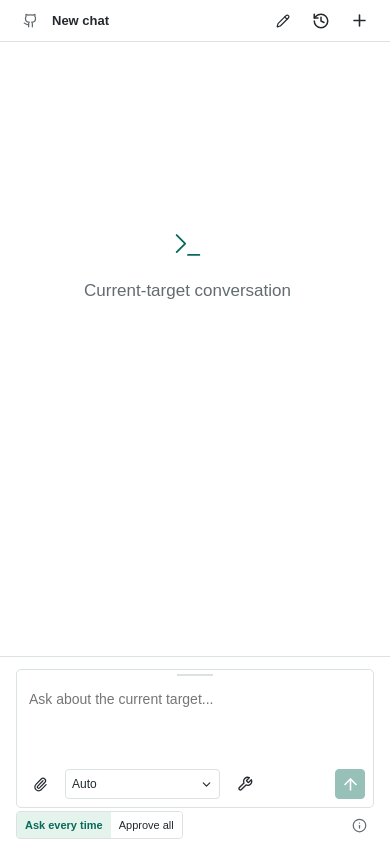
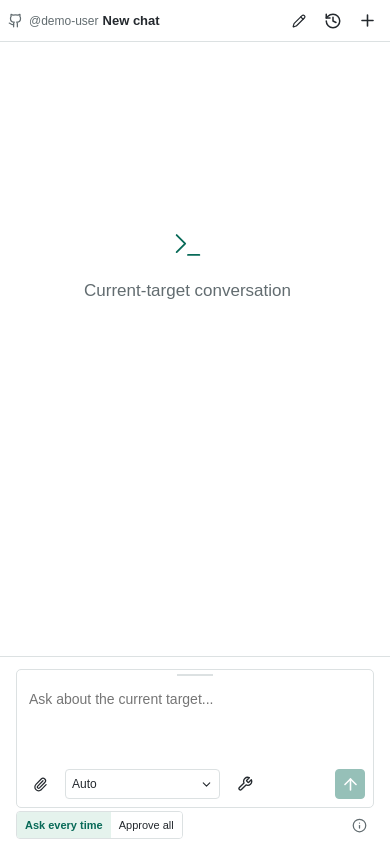
Before and after one commit to kemats/windbg-uiext-ghcp, a React (Vite) app in the folder web/: page / in a window 390 px wide. Built offline with nearby package versions, Linux system fonts and the light colour scheme.

Commit message:
Enhance account label handling in chat component for better layout

```diff
--- a/web/src/App.css
+++ b/web/src/App.css
@@ -1,6 +1,6 @@
 .chat-shell { position: relative; height: 100dvh; display: flex; flex-direction: column; max-width: 1000px; margin: auto; }
 .topbar { display: flex; align-items: center; height: 42px; padding: 5px 16px; border-bottom: 1px solid var(--border); gap: 8px; flex-shrink: 0; min-width: 0; }
-.topbar > .account { flex: 0 1 160px; }
+.topbar > .account { flex: 0 0 auto; }
 .topbar > .icon { flex-shrink: 0; }
 .topbar > .history-trigger { margin-left: auto; }
 .session-heading { display: flex; align-items: center; gap: 8px; flex: 1; min-width: 0; }
@@ -10,8 +10,8 @@
 .session-heading .icon { flex-shrink: 0; }
 .demo-label { color: var(--muted); font-size: 11px; flex-shrink: 0; }
 @media (max-width: 600px) {
-	.topbar > .account { flex: 0 0 28px; height: 28px; justify-content: center; }
-	.topbar > .account span, .topbar > .demo-label { display: none; }
+	.topbar { padding-inline: 8px; gap: 4px; }
+	.topbar > .demo-label { display: none; }
 }
 h1 { font-size: 17px; font-weight: 650; line-height: 1.2; margin: 0; }
 .status { display: flex; align-items: center; gap: 6px; min-width: 0; font-size: 12px; color: var(--muted); overflow-wrap: anywhere; }
@@ -33,7 +33,7 @@ h1 { font-size: 17px; font-weight: 650; line-height: 1.2; margin: 0; }
 .turn-metadata time { flex-basis: 100%; }
 .account { min-width: 0; display: flex; align-items: center; gap: 6px; color: var(--muted); font-size: 12px; }
 .account svg { flex-shrink: 0; }
-.account span { overflow: hidden; text-overflow: ellipsis; white-space: nowrap; }
+.account span { white-space: nowrap; }
 button.account { border: 0; background: transparent; justify-content: flex-start; padding: 4px 0; }
 .account-menu { position: absolute; top: 42px; left: 8px; z-index: 30; display: flex; gap: 8px; padding: 8px; background: var(--panel); border: 1px solid var(--border); max-width: calc(100% - 16px); }
 .session-info { position: relative; flex-shrink: 0; }
```
Also changed, not shown: 1 other file (tests, documents, lock files or other folders).
